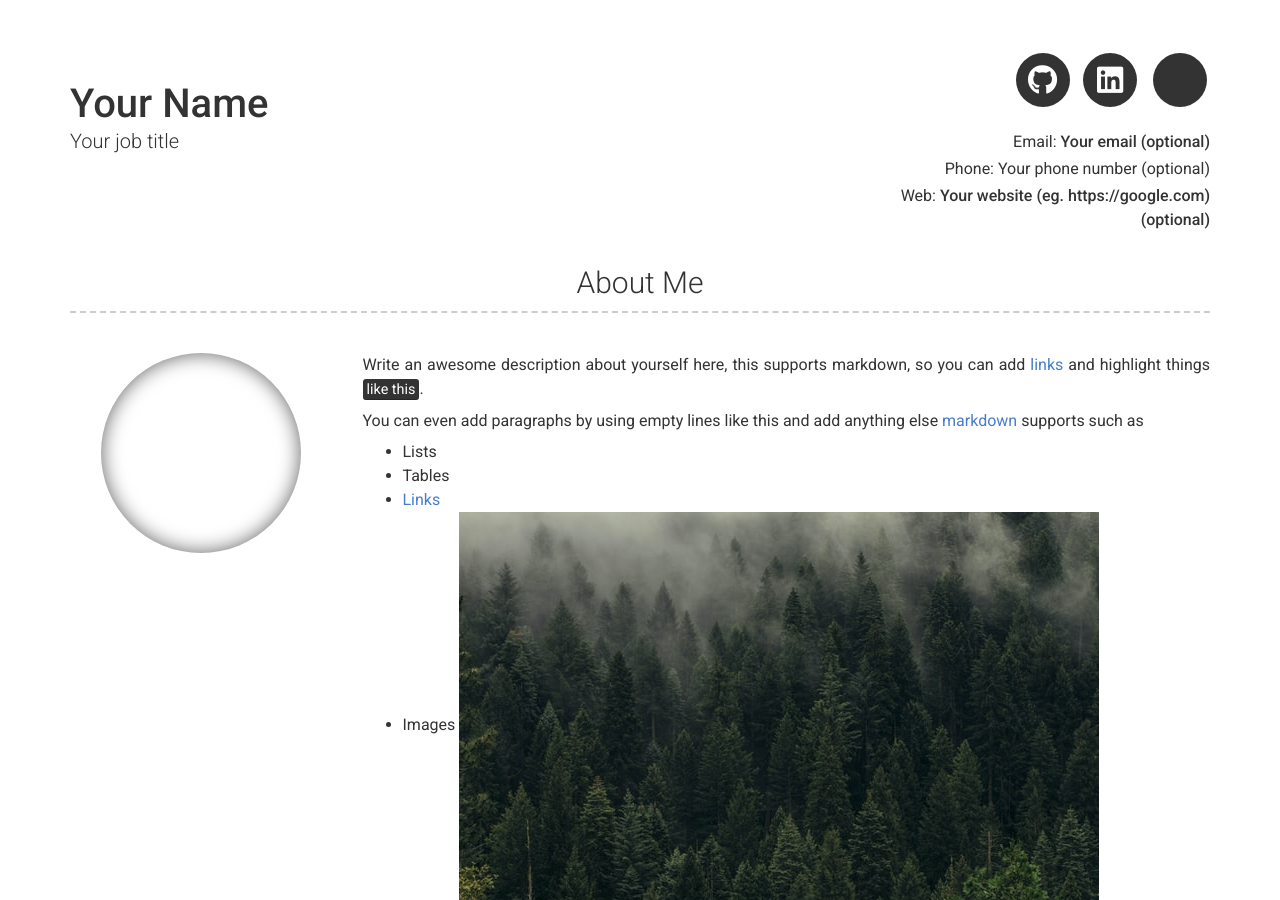
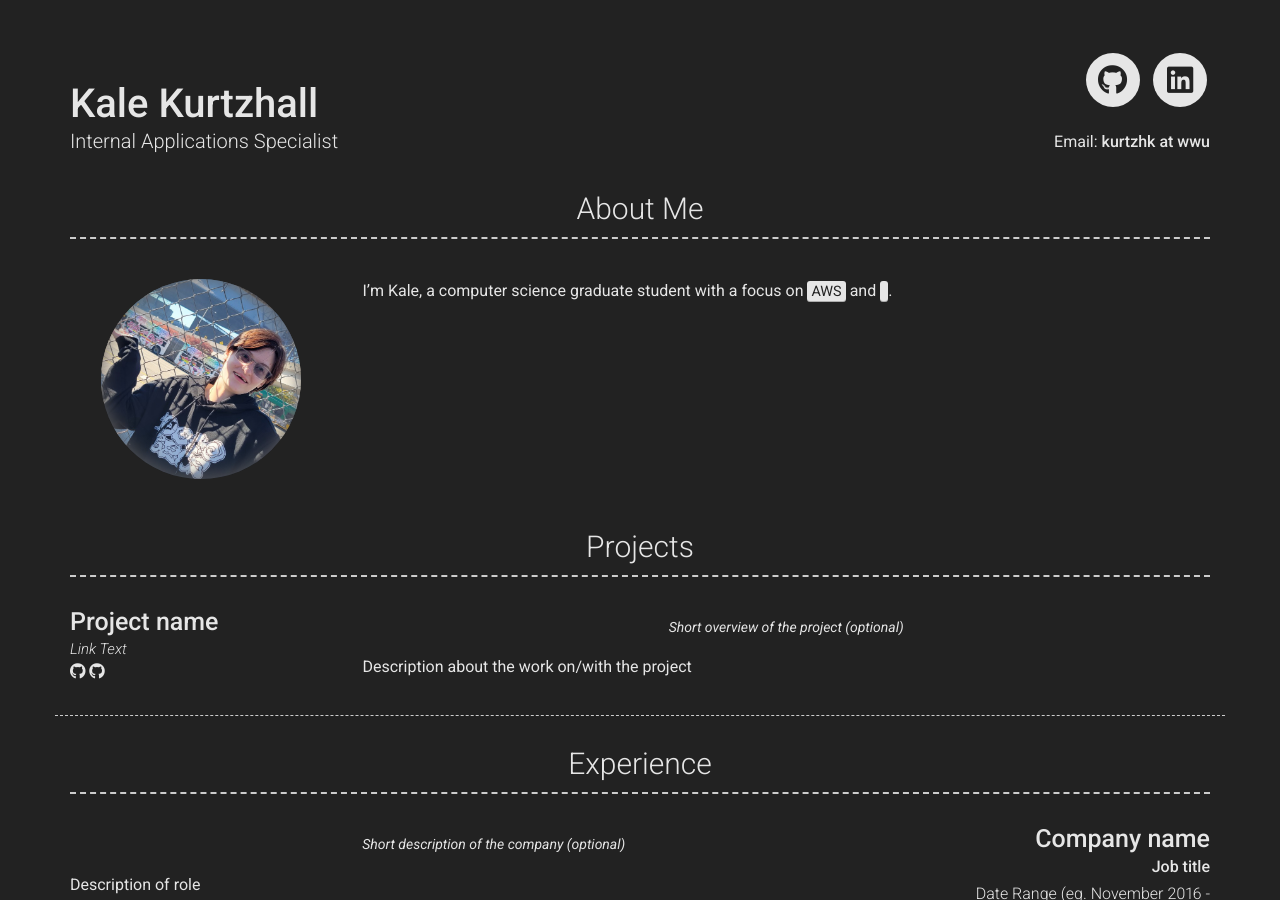
Before and after one commit to kurtzhk/kurtzhk.github.io, a Jekyll site: the page built from index.md, in a window 1280 px wide and 900 px high. Built offline with Jekyll 4.4.1, drawn with Linux system fonts in a browser that asks for light colours; nearby versions of some CDN libraries; some of the changed text lies outside the part shown.

Commit message:
remove extra

```diff
--- a/_config.yml
+++ b/_config.yml
@@ -6,27 +6,23 @@ repository: Git repository where your resume will be hosted, only required if yo
 version: 2
 
 # Personal info
-name: Your Name
-title: Your job title
-email: Your email (optional)
-# email_title: Email (Email title override)
-phone: Your phone number (optional)
-# phone_title: Phone (Phone title override)
-website: Your website (eg. https://google.com)(optional)
+name: Kale Kurtzhall
+title: Internal Applications Specialist
+email: kurtzhk at wwu
 # website_title: Web (Website title override)
 
 # Dark Mode (true/false/never)
-darkmode: false
+darkmode: true
 
 # Social links
 github_username:  kurtzhk
-linkedin_username: Kale Kurtzhall
+linkedin_username: kalekurtzhall
 
-# Additional icon links
-additional_links:
-- title: Link name
-  icon: Font Awesome brand icon name (eg. fab fa-twitter) (https://fontawesome.com/icons?d=gallery&s=brands&m=free)
-  url: Link url (eg. https://google.com)
+# # Additional icon links
+# additional_links:
+# - title: Link name
+#   icon: Font Awesome brand icon name (eg. fab fa-twitter) (https://fontawesome.com/icons?d=gallery&s=brands&m=free)
+#   url: Link url (eg. https://google.com)
 # - title: another link
 #   icon: font awesome brand icon name (eg. fab fa-twitter) (https://fontawesome.com/icons?d=gallery&s=brands&m=free)
 #   url: Link url (eg. https://google.com)
@@ -39,15 +35,9 @@ additional_links:
 
 # About Section
 # about_title: About Me (Use this to override about section title)
-about_profile_image: Directory of profile image (eg. images/profile.jpg)
+about_profile_image: st00pid.jpg
 about_content: | # this will include new lines to allow paragraphs
-  Write an awesome description about yourself here, this supports markdown, so you can add [links](http://foobar.com) and highlight things <mark>like this</mark>.
-
-  You can even add paragraphs by using empty lines like this and add anything else [markdown](https://www.markdownguide.org/getting-started#what-is-markdown) supports such as
-    - Lists
-    - Tables
-    - <a href="google.com">Links</a>
-    - Images ![alt text](/images/landscape-trees.jpg "Trees")
+  I'm Kale, a computer science graduate student with a focus on <mark>AWS</mark> and <mark></mark>.
 
 content:
   - title: Projects # Title for the section
```
Also changed, not shown: st00pid.jpg (added).
